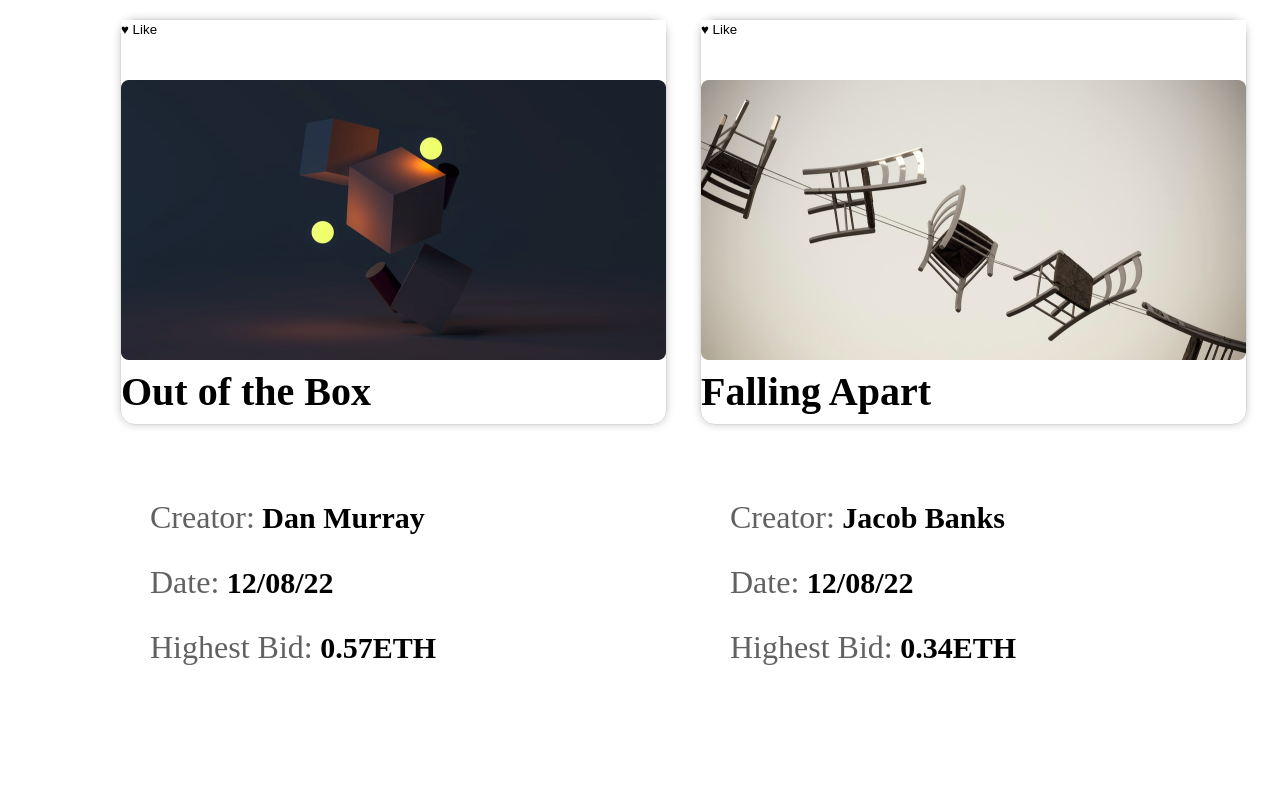
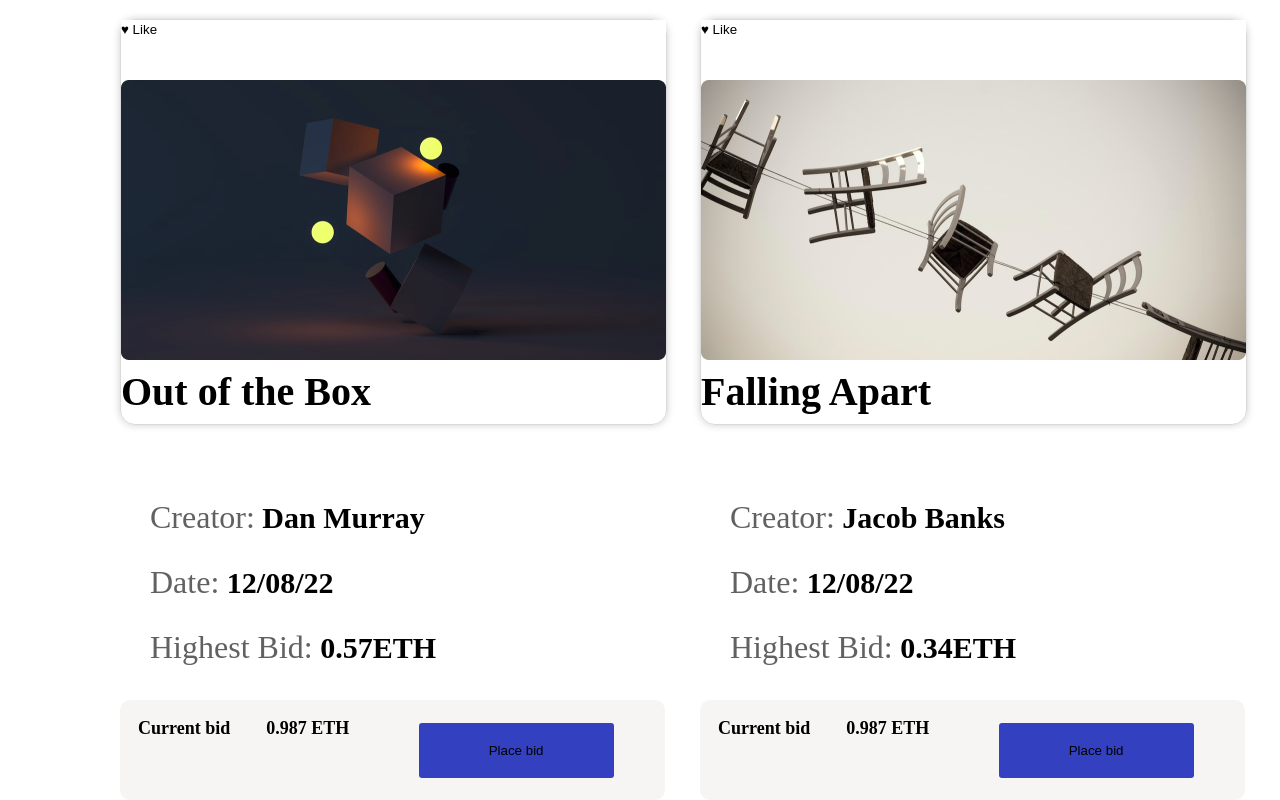
Before and after one commit to antomuangigitau/artsy, a React (Vite) app: page /auctions in a window 1280 px wide. Shown: the part 765-1565 px from the top of the page. Before the commit the page ends 1445 px from the top, so only its background shows below. Built offline with nearby package versions, Linux system fonts and the light colour scheme; a web font is replaced by a local one.

Commit message:
Fix place bid button

```diff
--- a/src/components/auction/Swap.jsx
+++ b/src/components/auction/Swap.jsx
@@ -29,8 +29,10 @@ const Swap = () => {
                             <h4><span className="gray">Date:</span> 12/08/22</h4>
                             <h4><span className="gray">Highest Bid:</span> 0.57ETH</h4>
                         </div>
-                        <div className={styles.placebid}>
-                            {/* Add place a bid button*/}
+                        <div className={styles.placebid_right}>
+                            <h5>Current bid</h5>
+                            <h5>0.987 ETH</h5>
+                            <button>Place bid</button>
                         </div>
                     </div>
                     <div className={styles["column"]}>
@@ -46,8 +48,10 @@ const Swap = () => {
                             <h4><span className="gray">Date:</span> 12/08/22</h4>
                             <h4><span className="gray">Highest Bid:</span> 0.34ETH</h4>
                         </div>
-                        <div className={styles.placebid}>
-                            {/* Add place a bid button*/}
+                        <div className={styles.placebid_left}>
+                            <h5>Current bid</h5>
+                            <h5>0.987 ETH</h5>
+                           <button>Place bid</button>
                         </div>
                     </div>
                 </div>
--- a/src/components/auction/Swap.module.css
+++ b/src/components/auction/Swap.module.css
@@ -83,3 +83,46 @@
   font-family: 'Satoshi';
   line-height: 64px;
 }
+
+.placebid_left {
+  background: #F7F4F4;
+  border-radius: 10px;
+  position: absolute;
+  left: 120px;
+  width: 545px;
+  height: 100px;
+  top: 1465px;
+  display: flex;
+  justify-content: center;
+}
+
+.placebid_right {
+  background: #F7F4F4;
+  border-radius: 10px;
+  position: absolute;
+  left: 700px;
+  width: 545px;
+  height: 100px;
+  top: 1465px;
+  display: flex;
+  justify-content: center;
+}
+
+.placebid_left button, .placebid_right button {
+  display: flex;
+  flex-direction: row;
+  align-items: flex-start;
+  padding: 20px 70px;
+  gap: 6px;
+  background: #3341C1;
+  border-radius: 3px;
+  float: right;
+  margin: auto;
+}
+
+.placebid_left h5, .placebid_right h5 {
+  font-weight: 700;
+  font-family: 'Satoshi';
+  font-size: 18px;
+  padding: 18px
+}
```
